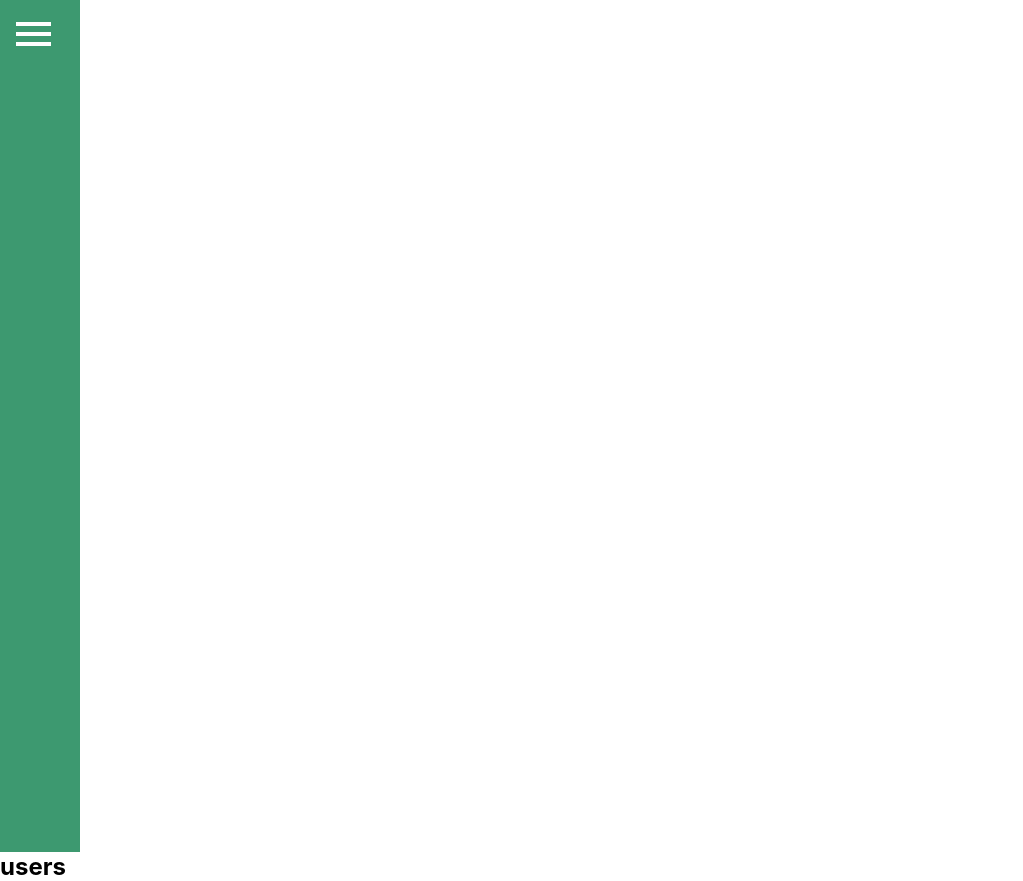
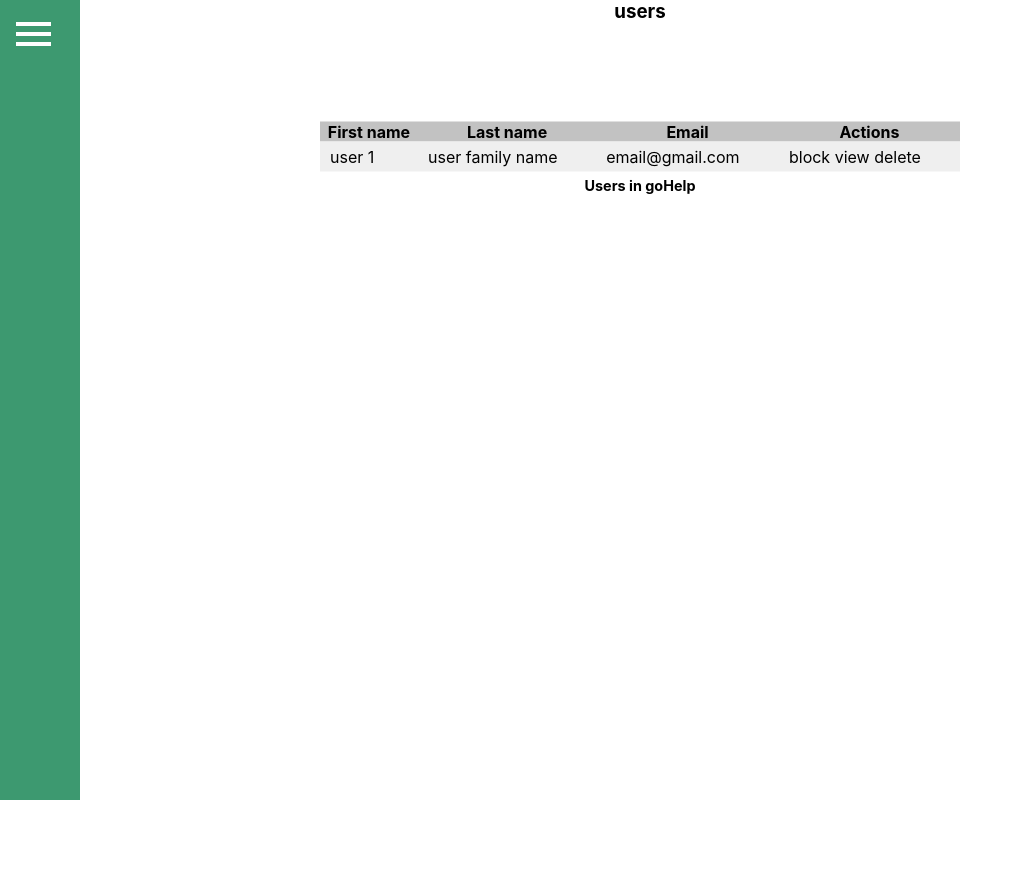
Before and after one commit to bassamhamdar/goHelp-frontEnd-, a React (Create React App) app in the folder front/: page /admin/user in a window 1280 px wide. Shown: the whole page, without its empty margins (0-1023 px from the left). After the commit the page ends 800 px from the top, so only its background shows below. Built offline with nearby package versions, Linux system fonts and the light colour scheme.

Commit message:
created table and fixed css for side nav

```diff
--- a/front/src/App.js
+++ b/front/src/App.js
@@ -1,6 +1,6 @@
 import Login from "./components/Login";
 import { SideNav } from "./components/SideNav";
-import { Wrapper } from "./style/adminLogin";
+import { Wrapper } from "./style/login";
 import { Dashboard } from "./pages/admin/Dashboard";
 import { UsersDashboard } from "./pages/admin/UsersDashboard";
 import { OrgDashboard } from "./pages/admin/OrgDashboard";
--- a/front/src/components/Login.js
+++ b/front/src/components/Login.js
@@ -6,7 +6,7 @@ import {
   Link,
   LoginInput,
   Error,
-} from "../style/adminLogin";
+} from "../style/login";
 import { useForm } from "react-hook-form";
 import { yupResolver } from "@hookform/resolvers/yup";
 import * as yup from "yup";
--- a/front/src/components/SideNav.js
+++ b/front/src/components/SideNav.js
@@ -1,5 +1,5 @@
 import React, { useState } from "react";
-import { SideBar, Link, Line, Menu, Burger } from "../style/adminSideNav";
+import { SideBar, Link, Line, Menu, Burger } from "../style/sideNav";
 export const SideNav = () => {
   const [width, setWidth] = useState("5%");
   const [display, setDisplay] = useState("none");
--- a/front/src/pages/admin/AboutDashboard.js
+++ b/front/src/pages/admin/AboutDashboard.js
@@ -1,5 +1,5 @@
 import React from "react";
-
+import { TtilePage } from "../../style/app";
 export const AboutDashboard = () => {
-  return <h1>About</h1>;
+  return <TtilePage>About</TtilePage>;
 };
--- a/front/src/pages/admin/Dashboard.js
+++ b/front/src/pages/admin/Dashboard.js
@@ -1,5 +1,6 @@
 import React from "react";
+import { TtilePage } from "../../style/app";
 
 export const Dashboard = () => {
-  return <h1>Home Dash</h1>;
+  return <TtilePage>Home Dash</TtilePage>;
 };
--- a/front/src/pages/admin/FaqDashboard.js
+++ b/front/src/pages/admin/FaqDashboard.js
@@ -1,5 +1,6 @@
 import React from "react";
+import { TtilePage } from "../../style/app";
 
 export const FaqDashboard = () => {
-  return <h1>FAQ</h1>;
+  return <TtilePage>FAQ</TtilePage>;
 };
--- a/front/src/pages/admin/OrgDashboard.js
+++ b/front/src/pages/admin/OrgDashboard.js
@@ -1,5 +1,6 @@
 import React from "react";
+import { TtilePage } from "../../style/app";
 
 export const OrgDashboard = () => {
-  return <h1>Org</h1>;
+  return <TtilePage>Org</TtilePage>;
 };
--- a/front/src/pages/admin/UsersDashboard.js
+++ b/front/src/pages/admin/UsersDashboard.js
@@ -1,5 +1,35 @@
 import React from "react";
+import { TtilePage } from "../../style/app";
+import { StyledTable } from "../../style/table";
 
 export const UsersDashboard = () => {
-  return <h1 style={{ margin: "auto" }}>users</h1>;
+  return (
+    <>
+      <TtilePage>users</TtilePage>;
+      <StyledTable>
+        <caption>Users in goHelp</caption>
+        <colgroup>
+          <col />
+          <col />
+          <col />
+        </colgroup>
+        <thead>
+          <tr>
+            <th>First name</th>
+            <th>Last name</th>
+            <th>Email</th>
+            <th>Actions</th>
+          </tr>
+        </thead>
+        <tbody>
+          <tr>
+            <td>user 1</td>
+            <td>user family name</td>
+            <td>email@gmail.com</td>
+            <td>block view delete</td>
+          </tr>
+        </tbody>
+      </StyledTable>
+    </>
+  );
 };
--- /dev/null
+++ b/front/src/style/app/index.js
@@ -0,0 +1,5 @@
+import styled from "styled-components";
+
+export const TtilePage = styled.h3`
+  text-align: center;
+`;
--- a/front/src/style/adminSideNav/index.js
+++ b/front/src/style/sideNav/index.js
@@ -3,15 +3,17 @@ export const Menu = styled.div`
   width: ${(props) => props.width};
   background-color: #3d9970;
   padding-left: 1rem;
-  min-height: 100vh;
-  overflow: hidden;
+  top: 0;
+  bottom: 0;
+  position: absolute;
 `;
 
 export const SideBar = styled.div`
   display: flex;
   flex-direction: column;
   justify-content: space-evenly;
-  min-height: 100vh;
+  max-height: 100%;
+  height: 80%;
 `;
 export const Burger = styled.div`
   padding-top: 1rem;
--- /dev/null
+++ b/front/src/style/table/index.js
@@ -0,0 +1,56 @@
+import styled from "styled-components";
+
+export const StyledTable = styled.table`
+  left: 50%;
+  top: 20%;
+  position: absolute;
+  transform: translate(-50%, -50%);
+  width: 50%;
+
+  caption-side: top;
+  border: none;
+  border-collapse: collapse;
+  /* border-collapse: separate; */
+  /* border-spacing: 5px 10px; */
+
+  caption-side: bottom;
+  /* empty-cell: show | hide;  */
+  /* empty-cell is a property of table or the cells themselves */
+
+  /* vertical-align: baseline | sub | super | text-top |
+              text-bottom | middle | top | bottom |
+              <percentage> | <length> */
+
+  /* tbody {
+  vertical-align: top;
+}              */
+  td,
+  th {
+    border: none;
+  }
+  /* td,
+th {
+  border: 1px solid;
+} */
+
+  td {
+    padding: 5px 10px;
+  }
+
+  tbody tr {
+    :nth-of-type(odd) {
+      background-color: #efefef;
+    }
+    :hover {
+      background-color: #3d9970;
+    }
+  }
+  thead > tr {
+    background-color: #c2c2c2;
+  }
+  caption {
+    font-size: 0.9em;
+    padding: 5px;
+    font-weight: bold;
+  }
+`;
```
Also changed, not shown: front/src/style/login/index.js (renamed from front/src/style/adminLogin/index.js).
